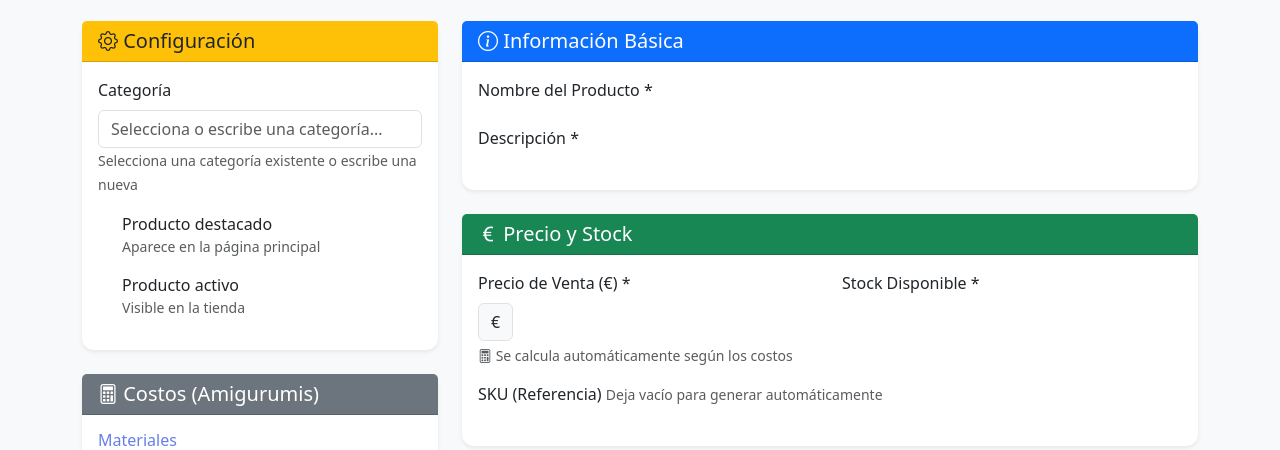
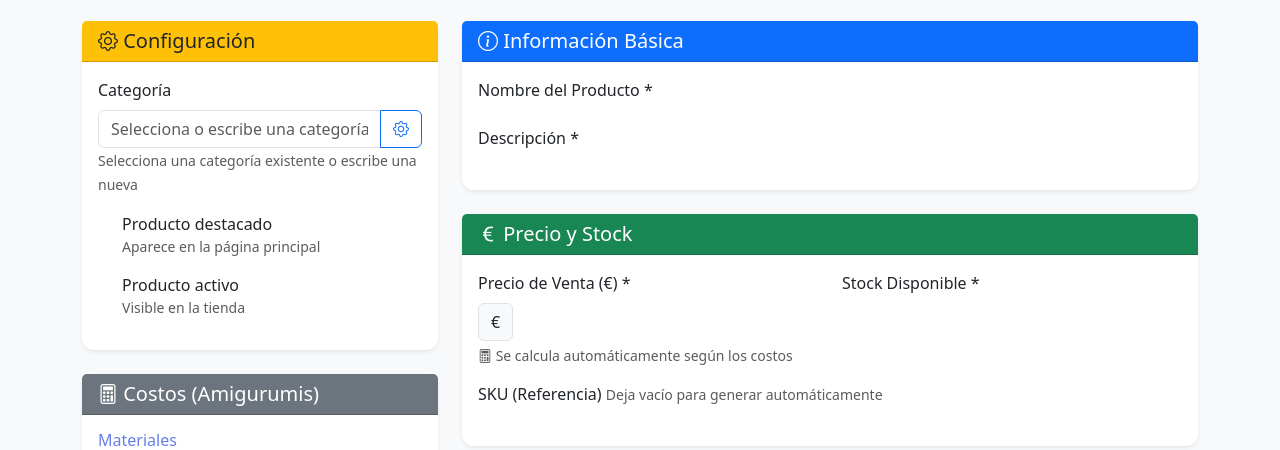
Before and after one commit to soralis05-ai/carrito, a Python web app: template app/blueprints/admin/templates/admin/edit_product.html in a window 1280 px wide. Shown: the part 147-597 px from the top of the page. Run offline with Jinja, Linux system fonts and the light colour scheme; the template is opened without the code that fills it, so the values that code supplies are empty.

Commit message:
Feat: Boton gestionar categorias en formularios de producto

```diff
--- a/app/blueprints/admin/templates/admin/edit_product.html
+++ b/app/blueprints/admin/templates/admin/edit_product.html
@@ -40,9 +40,15 @@
                     <div class="card-body">
                         <div class="mb-3">
                             <label for="category_id" class="form-label">Categoría</label>
-                            <input class="form-control" list="categoryList" name="category_id" id="category_id"
-                                   placeholder="Selecciona o escribe una categoría..."
-                                   value="{{ product.category.name if product and product.category else '' }}">
+                            <div class="input-group">
+                                <input class="form-control" list="categoryList" name="category_id" id="category_id"
+                                       placeholder="Selecciona o escribe una categoría..."
+                                       value="{{ product.category.name if product and product.category else '' }}">
+                                <a href="{{ url_for('admin.list_categories') }}" class="btn btn-outline-primary"
+                                   type="button" title="Gestionar categorías">
+                                    <i class="bi bi-gear"></i>
+                                </a>
+                            </div>
                             <datalist id="categoryList">
                                 <option value="">-- Sin categoría --</option>
                                 {% for cat in categories %}
```
Also changed, not shown: app/blueprints/admin/templates/admin/upload_product.html (+9 -3 lines).
